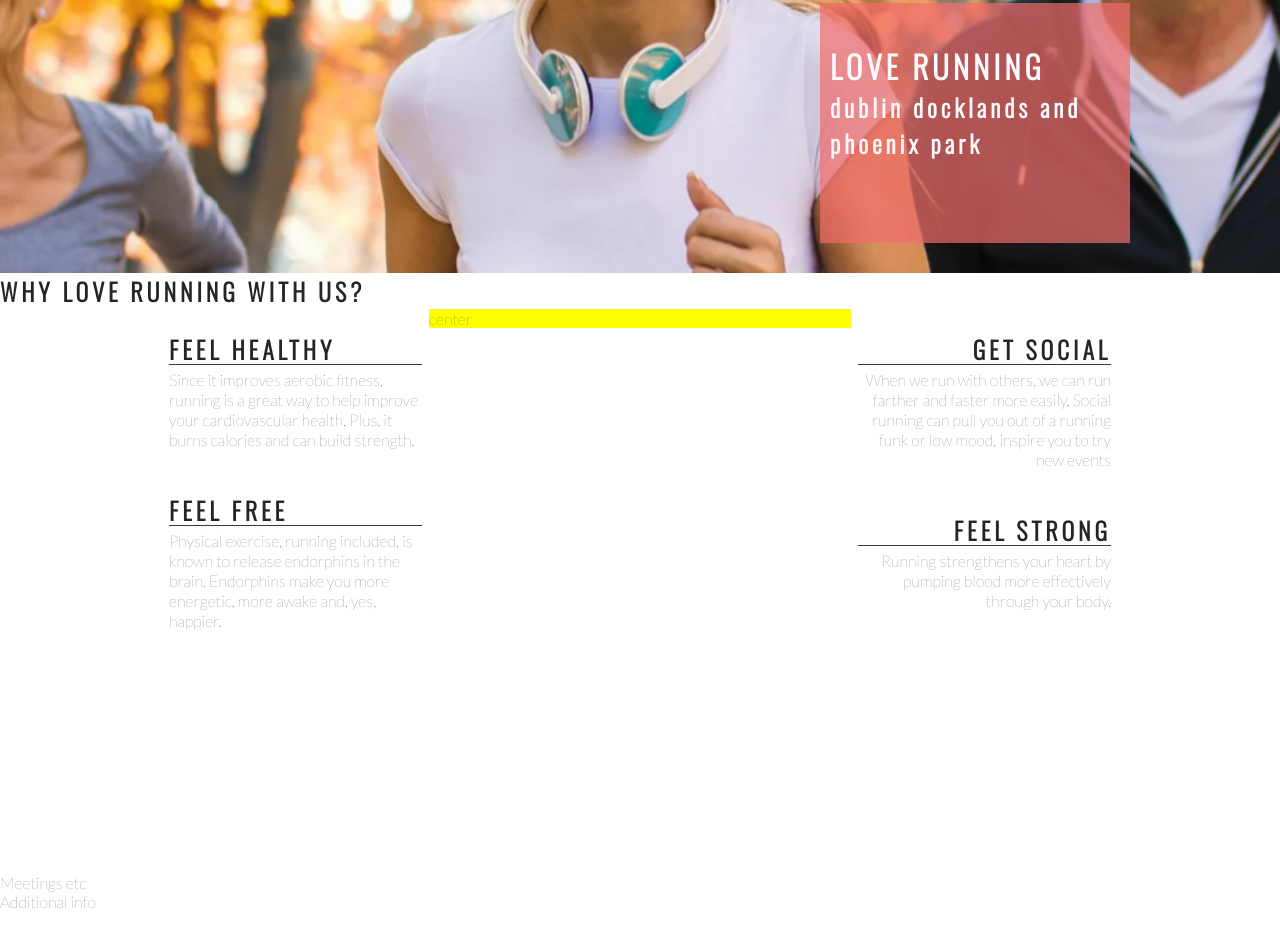
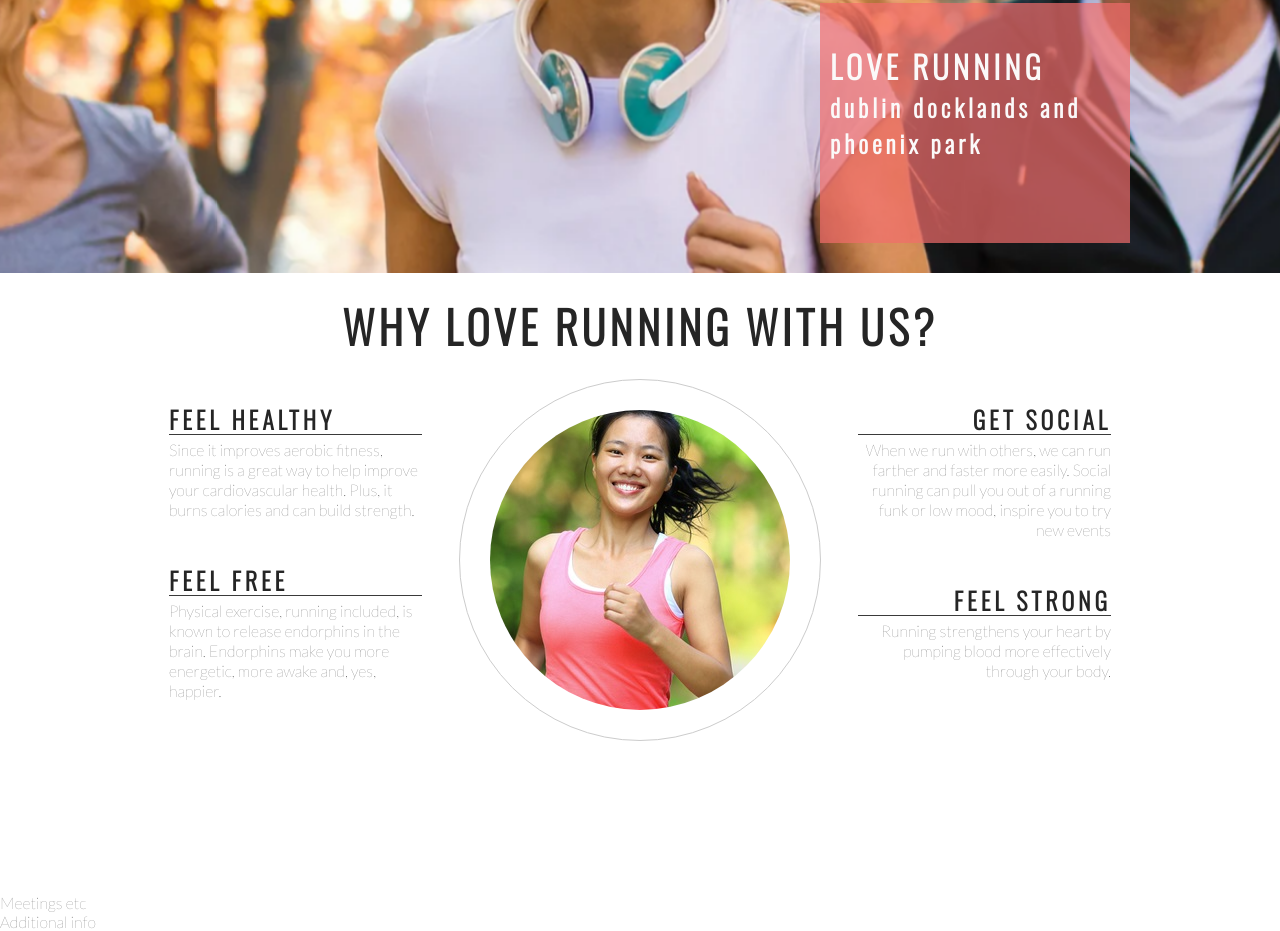
Before and after one commit to ErikHgm/Love-Running-Project, a plain HTML site: page index.html in a window 1280 px wide. Shown: the part 402-1333 px from the top of the page. Drawn offline with nearby package versions, Linux system fonts and the light colour scheme; a web font is replaced by a local one.

Commit message:
Add center content and style

```diff
--- a/assets/css/style.css
+++ b/assets/css/style.css
@@ -116,7 +116,6 @@ width: 33%;
 #center-about {
     width: 33%;
     margin: 0 auto;
-    background-color: yellow;
     }
 
 .left-about-heading{
@@ -144,3 +143,22 @@ hr{
 .right-about-heading {
     text-align: right;
 }
+#welcome {
+    text-align: center;
+    font-size: 280%;
+    margin: 20px 0;
+}
+#circle-container{
+    width: 300px;
+    height: 300px;
+    border: 1px solid #ccc;
+    padding: 30px;
+    border-radius: 50%;
+    margin: 0 auto;
+
+}
+#circle-cover-bg{
+    background: url(../images/ethos-center-image.jpeg) no-repeat center center;
+    height: 100%;
+    border-radius: 50%;
+}
--- a/index.html
+++ b/index.html
@@ -39,7 +39,7 @@
         </div>
     </section>
     <section id="club-ethos">
-        <h1>Why Love Running With Us?</h1>
+        <h2 id="welcome">Why Love Running With Us?</h2>
         <div id="left-about">
             <div class="left-about-heading">
                 <h2>Feel Healthy</h2>
@@ -69,8 +69,11 @@
         </div>
 
 
-        <div id="center-about">center</div>
-
+        <div id="center-about">
+            <div id="circle-container">
+            <div id="circle-cover-bg"></div>
+        </div>
+        </div>
     </section>
 
     <section>Meetings etc</section>
```
Also changed, not shown: assets/images/ethos-center-image.jpeg (added).
